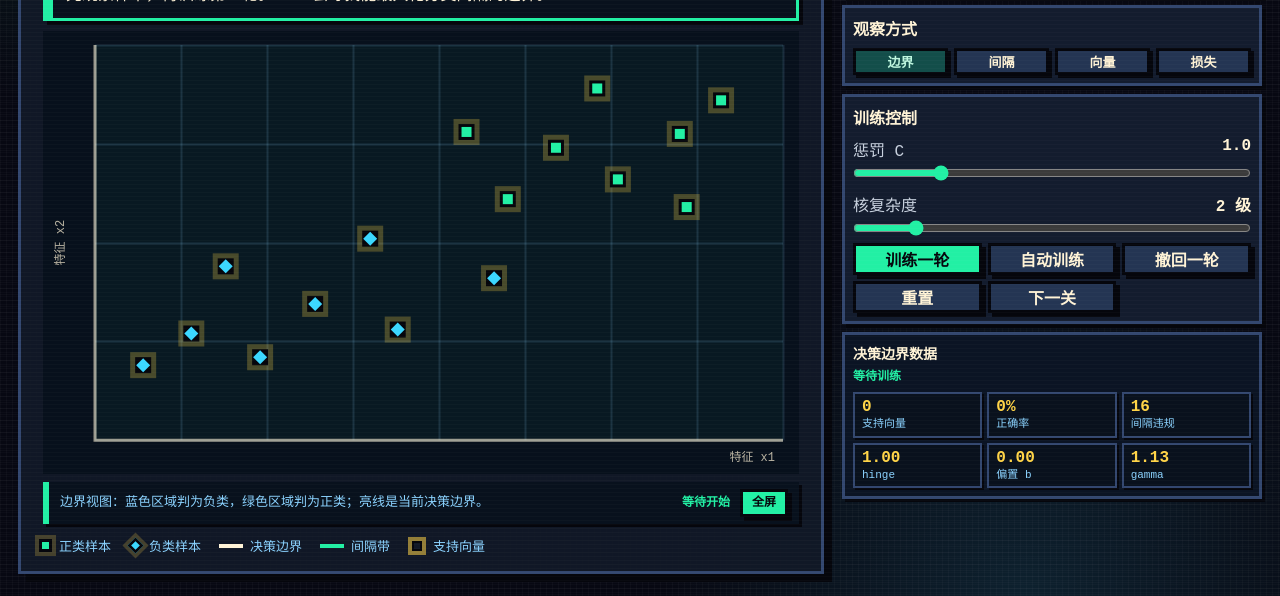
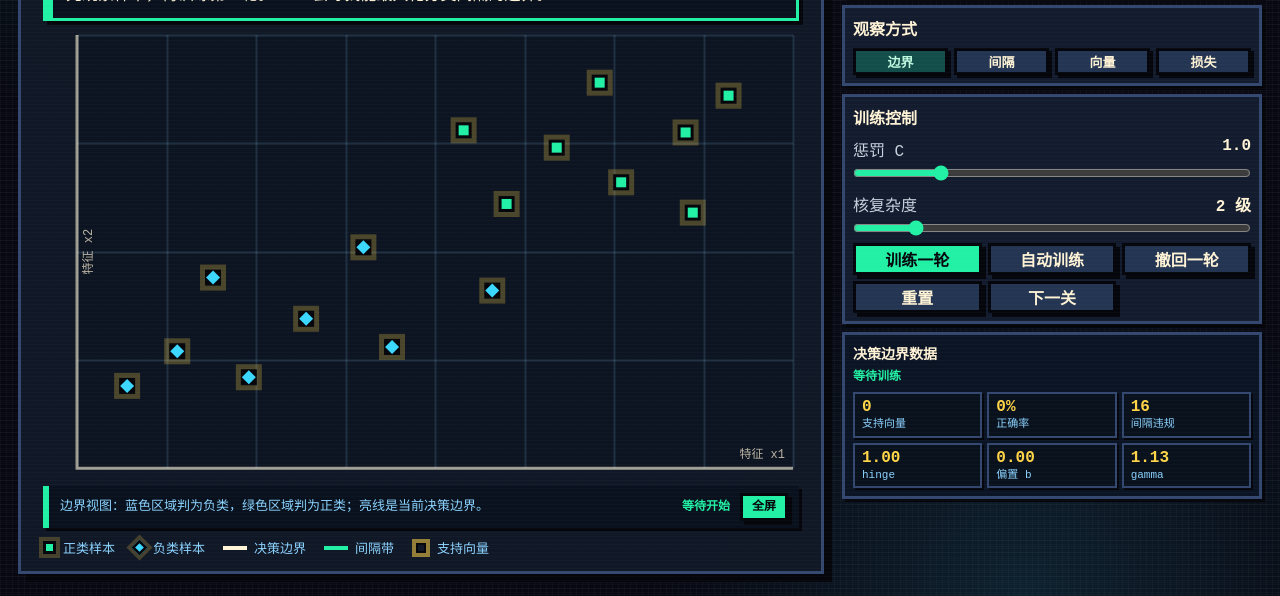
Before and after one commit to GHOST-AKU/gbm-gradient-game, a plain HTML site: page svm.html in a window 1280 px wide. Shown: the part 204-800 px from the top of the page. Drawn offline with Linux system fonts and the light colour scheme.

Commit message:
Expand SVM chart plot area

```diff
--- a/styles.css
+++ b/styles.css
@@ -119,7 +119,7 @@ input {
 
 .stage {
   display: grid;
-  grid-template-rows: auto auto minmax(0, 1fr) auto auto auto;
+  grid-template-rows: auto auto minmax(0, 1.16fr) auto auto;
   overflow: hidden;
 }
 
@@ -631,7 +631,7 @@ button.secondary {
 .svm-page .canvas-wrap {
   margin: 0 22px;
   border: 0;
-  background: #07101c;
+  background: transparent;
   box-shadow: none;
 }
 
@@ -673,7 +673,7 @@ button.secondary {
 }
 
 .svm-page .legend {
-  padding: 12px 18px 16px;
+  padding: 10px 22px 14px;
 }
 
 .chart-data-card .panel-heading {
--- a/svm.html
+++ b/svm.html
@@ -5,7 +5,7 @@
     <meta name="viewport" content="width=device-width, initial-scale=1.0" />
     <title>SVM 最大间隔训练场</title>
     <link rel="icon" href="data:," />
-    <link rel="stylesheet" href="./styles.css?v=21" />
+    <link rel="stylesheet" href="./styles.css?v=22" />
   </head>
   <body class="svm-page">
     <nav class="lab-switch" aria-label="切换训练场">
@@ -135,6 +135,6 @@
       </div>
     </section>
 
-    <script src="./svm.js?v=21"></script>
+    <script src="./svm.js?v=22"></script>
   </body>
 </html>
--- a/svm.js
+++ b/svm.js
@@ -497,10 +497,10 @@ function fitCanvas() {
 function chartBounds() {
   const rect = canvas.getBoundingClientRect();
   const isSmall = rect.width < 560;
-  const left = isSmall ? 38 : 52;
-  const right = isSmall ? rect.width - 10 : rect.width - 16;
-  const top = isSmall ? 10 : 14;
-  const bottom = isSmall ? rect.height - 28 : rect.height - 34;
+  const left = isSmall ? 28 : 34;
+  const right = isSmall ? rect.width - 4 : rect.width - 6;
+  const top = isSmall ? 2 : 4;
+  const bottom = isSmall ? rect.height - 8 : rect.height - 10;
   return { left, right, top, bottom, width: right - left, height: bottom - top };
 }
 
@@ -537,9 +537,7 @@ function draw() {
 }
 
 function drawBackdrop(rect, bounds) {
-  ctx.fillStyle = "#07101c";
-  ctx.fillRect(0, 0, rect.width, rect.height);
-  ctx.fillStyle = "rgba(34, 240, 164, 0.04)";
+  ctx.fillStyle = "rgba(7, 16, 28, 0.34)";
   ctx.fillRect(bounds.left, bounds.top, bounds.width, bounds.height);
 }
 
@@ -577,11 +575,11 @@ function drawAxes(bounds, view) {
   ctx.font = "12px Courier New, Microsoft YaHei, monospace";
   ctx.textAlign = "right";
   ctx.textBaseline = "bottom";
-  ctx.fillText(view === "loss" ? "训练轮次" : "特征 x1", bounds.right - 8, bounds.bottom + 24);
+  ctx.fillText(view === "loss" ? "训练轮次" : "特征 x1", bounds.right - 8, bounds.bottom - 7);
   ctx.save();
   ctx.textAlign = "center";
   ctx.textBaseline = "middle";
-  ctx.translate(bounds.left - 34, bounds.top + bounds.height / 2);
+  ctx.translate(bounds.left + 12, bounds.top + bounds.height / 2);
   ctx.rotate(-Math.PI / 2);
   ctx.fillText(view === "loss" ? "目标函数" : "特征 x2", 0, 0);
   ctx.restore();
```
